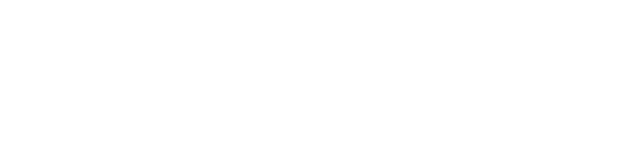
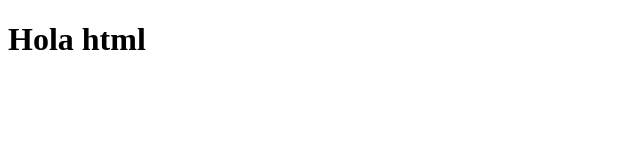
Before and after one commit to acasteiianos/prueba, a plain HTML site: page index.html in a window 1280 px wide. Shown: the whole page, without its empty margins (0-640 px from the left). Drawn offline with Linux system fonts and the light colour scheme.

Commit message:
agregamos un h1

```diff
--- a/index.html
+++ b/index.html
@@ -7,6 +7,6 @@
     <title>Document</title>
 </head>
 <body>
-
+    <h1>Hola html</h1>
 </body>
 </html>
```
